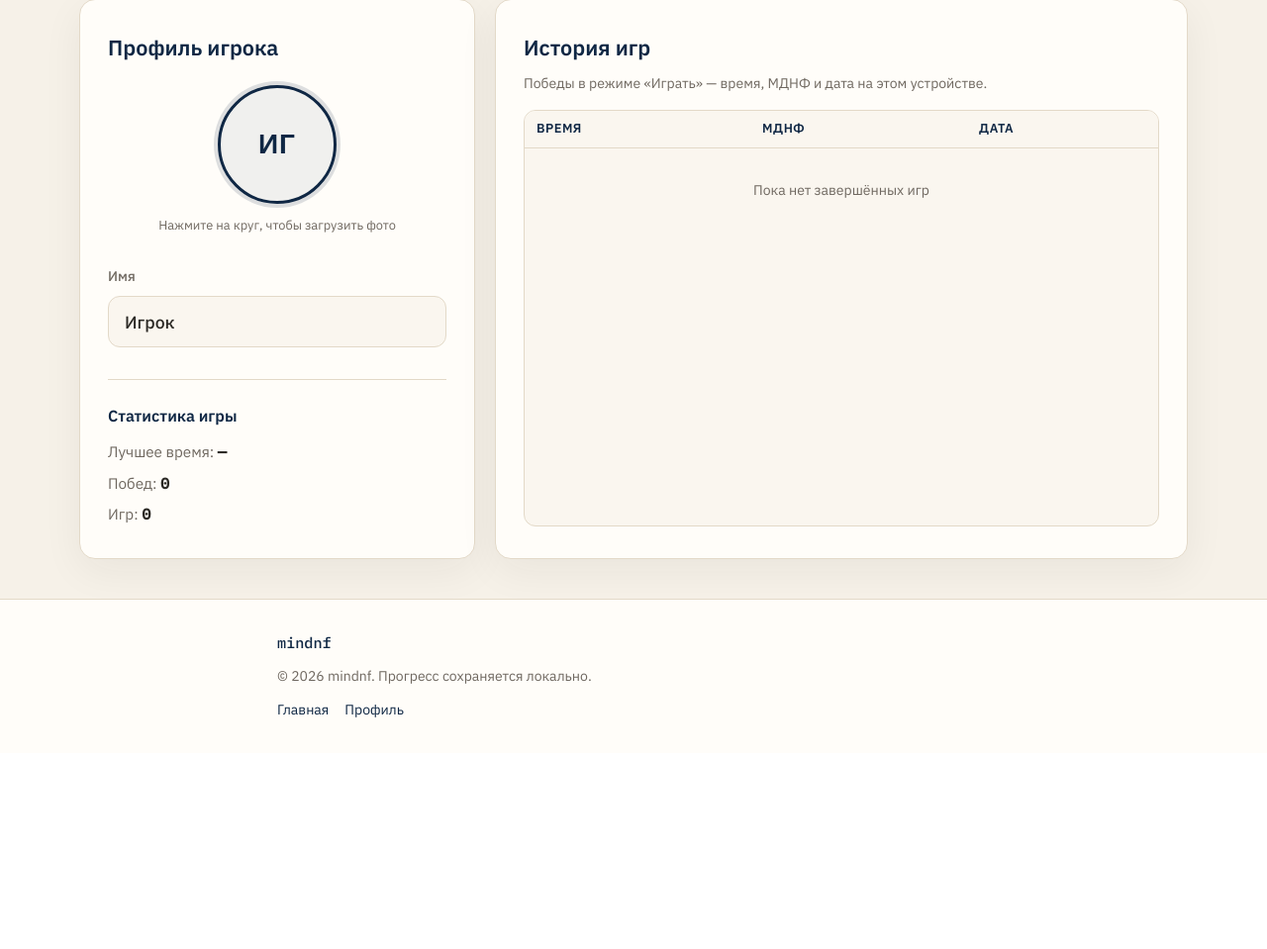
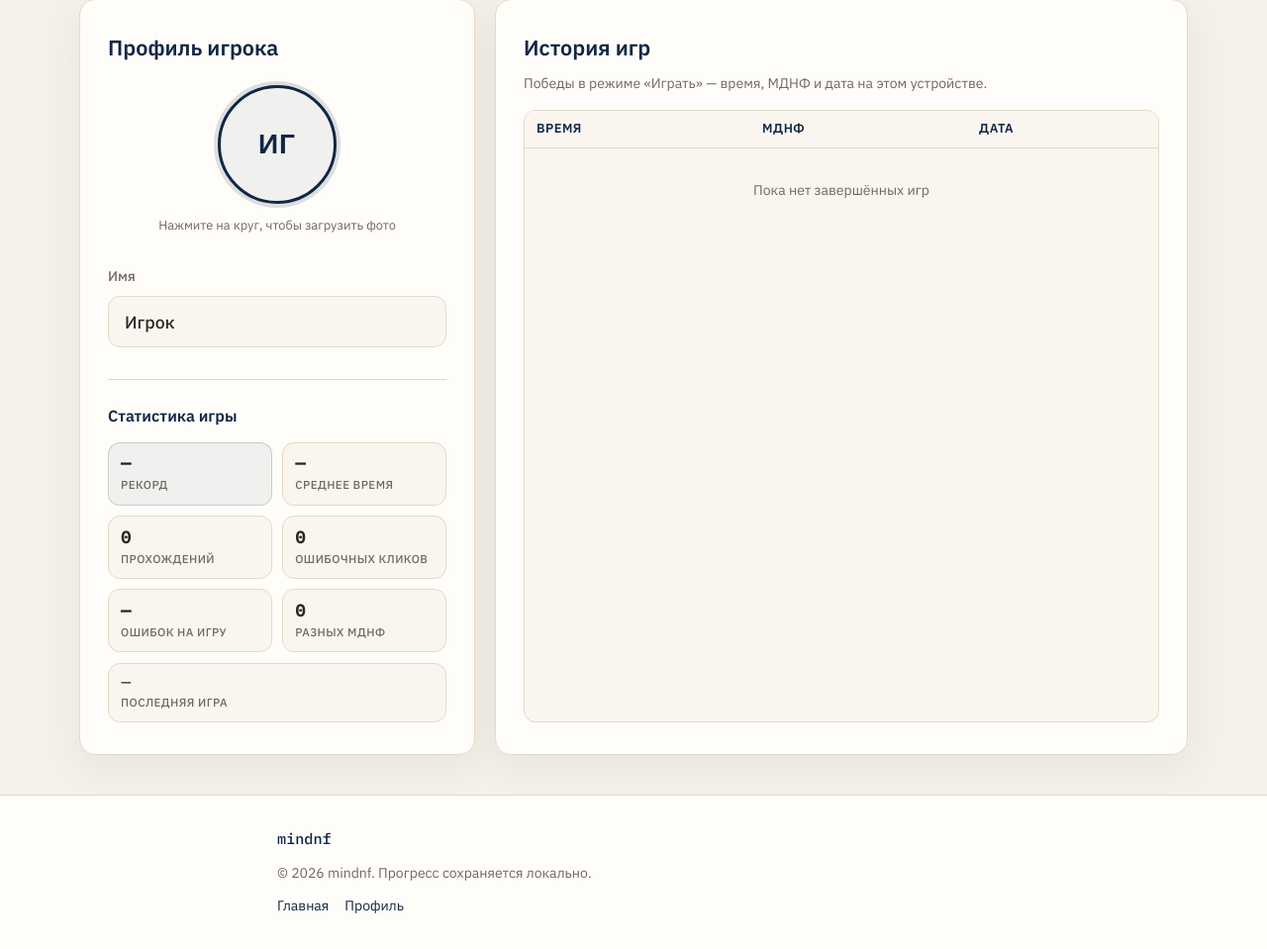
Before and after one commit to arsenykot/mindnf, a FastAPI app: page /profile in a window 1280 px wide. Shown: the part 89-1048 px from the top of the page at 99% size. Before the commit the page ends 814 px from the top, so only its background shows below. Run offline with FastAPI, Linux system fonts and the light colour scheme.

Commit message:
Added new statistic to profile

```diff
--- a/static/css/style.css
+++ b/static/css/style.css
@@ -1391,19 +1391,56 @@ body.app-workbench .site-header__link--anchors,
   font-size: 1rem;
   font-weight: 600;
   color: var(--accent);
-  margin-bottom: 0.75rem;
+  margin-bottom: 0.85rem;
 }
 
-.profile-stats__list {
-  list-style: none;
+.profile-stats__grid {
+  display: grid;
+  grid-template-columns: repeat(2, minmax(0, 1fr));
+  gap: 0.65rem;
+}
+
+.profile-stat {
   display: flex;
   flex-direction: column;
-  gap: 0.5rem;
-  font-size: 0.95rem;
+  gap: 0.2rem;
+  padding: 0.65rem 0.75rem;
+  background: var(--surface-raised);
+  border: 1px solid var(--border);
+  border-radius: var(--radius);
+}
+
+.profile-stat--highlight {
+  background: var(--accent-soft);
+  border-color: rgba(15, 39, 68, 0.18);
+}
+
+.profile-stat--highlight .profile-stat__value {
+  color: var(--accent);
+}
+
+.profile-stat--wide {
+  grid-column: 1 / -1;
+}
+
+.profile-stat__value {
+  font-family: "IBM Plex Mono", monospace;
+  font-size: 1.05rem;
+  font-weight: 600;
+  color: var(--text);
+  line-height: 1.2;
+}
+
+.profile-stat__value--small {
+  font-size: 0.85rem;
+  font-weight: 500;
+  font-family: "IBM Plex Sans", system-ui, sans-serif;
+}
+
+.profile-stat__label {
+  font-size: 0.72rem;
+  font-weight: 500;
+  text-transform: uppercase;
+  letter-spacing: 0.04em;
   color: var(--muted);
 }
-
-.profile-stats__list strong {
-  color: var(--text);
-  font-family: "IBM Plex Mono", monospace;
-}
--- a/static/js/game-store.js
+++ b/static/js/game-store.js
@@ -8,6 +8,25 @@ const DEFAULT_STATS = {
   wins: 0,
   totalFlashes: 0,
 };
+
+function isQuotaError(err) {
+  return (
+    err
+    && (err.name === "QuotaExceededError"
+      || err.name === "NS_ERROR_DOM_QUOTA_REACHED"
+      || err.code === 22
+      || err.code === 1014)
+  );
+}
+
+function setStorageItem(key, value) {
+  try {
+    localStorage.setItem(key, value);
+    return { ok: true, quotaExceeded: false };
+  } catch (err) {
+    return { ok: false, quotaExceeded: isQuotaError(err) };
+  }
+}
 
 function loadStats() {
   try {
@@ -34,8 +53,8 @@ function saveStats(stats) {
     wins: stats.wins,
     totalFlashes: stats.totalFlashes,
   };
-  localStorage.setItem(STATS_KEY, JSON.stringify(payload));
-  return payload;
+  const result = setStorageItem(STATS_KEY, JSON.stringify(payload));
+  return { saved: result.ok, stats: payload, quotaExceeded: result.quotaExceeded };
 }
 
 function loadHistory() {
@@ -68,9 +87,15 @@ function loadHistory() {
 }
 
 function saveHistory(history) {
-  const payload = history.slice(0, HISTORY_MAX);
-  localStorage.setItem(HISTORY_KEY, JSON.stringify(payload));
-  return payload;
+  let payload = history.slice(0, HISTORY_MAX);
+  let result = setStorageItem(HISTORY_KEY, JSON.stringify(payload));
+
+  while (!result.ok && result.quotaExceeded && payload.length > 1) {
+    payload = payload.slice(0, Math.max(1, Math.floor(payload.length / 2)));
+    result = setStorageItem(HISTORY_KEY, JSON.stringify(payload));
+  }
+
+  return { saved: result.ok, history: payload, quotaExceeded: result.quotaExceeded };
 }
 
 function recordWin(timeMs, mdnf = "—") {
@@ -86,8 +111,13 @@ function recordWin(timeMs, mdnf = "—") {
     mdnf: typeof mdnf === "string" && mdnf.trim() ? mdnf.trim() : "—",
     playedAt: Date.now(),
   });
-  saveHistory(history);
-  return saveStats(stats);
+  const historyResult = saveHistory(history);
+  const statsResult = saveStats(stats);
+  return {
+    ...statsResult.stats,
+    storageOk: historyResult.saved && statsResult.saved,
+    storageWarning: !historyResult.saved || !statsResult.saved,
+  };
 }
 
 function formatHistoryDate(ts) {
@@ -103,7 +133,8 @@ function formatHistoryDate(ts) {
 function recordFlash() {
   const stats = loadStats();
   stats.totalFlashes += 1;
-  return saveStats(stats);
+  const result = saveStats(stats);
+  return { ...result.stats, storageOk: result.saved };
 }
 
 function formatTime(ms) {
@@ -114,10 +145,37 @@ function formatTime(ms) {
   return `${String(min).padStart(2, "0")}:${String(sec).padStart(2, "0")}.${tenths}`;
 }
 
+function computeProfileSummary() {
+  const stats = loadStats();
+  const history = loadHistory();
+  const times = history.map((row) => row.timeMs);
+  const avgTimeMs =
+    times.length > 0 ? Math.round(times.reduce((sum, t) => sum + t, 0) / times.length) : null;
+  const flashesPerGame =
+    stats.gamesPlayed > 0
+      ? Math.round((stats.totalFlashes / stats.gamesPlayed) * 10) / 10
+      : null;
+  const uniqueMdnf = new Set(
+    history.map((row) => row.mdnf).filter((m) => m && m !== "—"),
+  ).size;
+
+  return {
+    bestTimeMs: stats.bestTimeMs,
+    avgTimeMs,
+    gamesPlayed: stats.gamesPlayed,
+    totalFlashes: stats.totalFlashes,
+    flashesPerGame,
+    lastPlayedAt: history[0]?.playedAt ?? null,
+    uniqueMdnf,
+    historyCount: history.length,
+  };
+}
+
 window.GameStore = {
   STATS_KEY,
   HISTORY_KEY,
   HISTORY_MAX,
+  setStorageItem,
   loadStats,
   saveStats,
   loadHistory,
@@ -126,4 +184,5 @@ window.GameStore = {
   recordFlash,
   formatTime,
   formatHistoryDate,
+  computeProfileSummary,
 };
--- a/static/js/profile-store.js
+++ b/static/js/profile-store.js
@@ -26,7 +26,27 @@ function saveProfile(profile) {
     name: (profile.name || DEFAULT_PROFILE.name).trim() || DEFAULT_PROFILE.name,
     avatar: profile.avatar ?? null,
   };
-  localStorage.setItem(STORAGE_KEY, JSON.stringify(payload));
+  const json = JSON.stringify(payload);
+  const result = window.GameStore?.setStorageItem
+    ? window.GameStore.setStorageItem(STORAGE_KEY, json)
+    : (() => {
+        try {
+          localStorage.setItem(STORAGE_KEY, json);
+          return { ok: true, quotaExceeded: false };
+        } catch (err) {
+          return {
+            ok: false,
+            quotaExceeded: err?.name === "QuotaExceededError" || err?.code === 22,
+          };
+        }
+      })();
+
+  if (!result.ok) {
+    if (result.quotaExceeded) {
+      throw new Error("Недостаточно места в браузере. Удалите аватар или очистите историю игр.");
+    }
+    throw new Error("Не удалось сохранить профиль.");
+  }
   return payload;
 }
 
--- a/templates/profile.html
+++ b/templates/profile.html
@@ -7,7 +7,7 @@
   <link rel="preconnect" href="https://fonts.googleapis.com">
   <link rel="preconnect" href="https://fonts.gstatic.com" crossorigin>
   <link href="https://fonts.googleapis.com/css2?family=IBM+Plex+Sans:wght@400;500;600&family=IBM+Plex+Mono:wght@400;500&display=swap" rel="stylesheet">
-  <link rel="stylesheet" href="/static/css/style.css?v=25">
+  <link rel="stylesheet" href="/static/css/style.css?v=26">
 </head>
 <body class="body--profile">
   <header class="site-header site-header--global site-header--static" id="site-header">
@@ -74,11 +74,36 @@
 
         <div class="profile-stats" id="profile-stats">
           <h2 class="profile-stats__title">Статистика игры</h2>
-          <ul class="profile-stats__list">
-            <li>Лучшее время: <strong id="profile-best-time">—</strong></li>
-            <li>Побед: <strong id="profile-wins">0</strong></li>
-            <li>Игр: <strong id="profile-games">0</strong></li>
-          </ul>
+          <div class="profile-stats__grid">
+            <div class="profile-stat profile-stat--highlight">
+              <span class="profile-stat__value" id="profile-best-time">—</span>
+              <span class="profile-stat__label">Рекорд</span>
+            </div>
+            <div class="profile-stat">
+              <span class="profile-stat__value" id="profile-avg-time">—</span>
+              <span class="profile-stat__label">Среднее время</span>
+            </div>
+            <div class="profile-stat">
+              <span class="profile-stat__value" id="profile-games">0</span>
+              <span class="profile-stat__label">Прохождений</span>
+            </div>
+            <div class="profile-stat">
+              <span class="profile-stat__value" id="profile-flashes">0</span>
+              <span class="profile-stat__label">Ошибочных кликов</span>
+            </div>
+            <div class="profile-stat">
+              <span class="profile-stat__value" id="profile-flashes-per-game">—</span>
+              <span class="profile-stat__label">Ошибок на игру</span>
+            </div>
+            <div class="profile-stat">
+              <span class="profile-stat__value" id="profile-unique-mdnf">0</span>
+              <span class="profile-stat__label">Разных МДНФ</span>
+            </div>
+            <div class="profile-stat profile-stat--wide">
+              <span class="profile-stat__value profile-stat__value--small" id="profile-last-played">—</span>
+              <span class="profile-stat__label">Последняя игра</span>
+            </div>
+          </div>
         </div>
       </div>
 
@@ -118,9 +143,9 @@
     </div>
   </footer>
 
-  <script src="/static/js/header.js?v=25"></script>
-  <script src="/static/js/game-store.js?v=25"></script>
-  <script src="/static/js/profile-store.js?v=25"></script>
-  <script src="/static/js/profile.js?v=25"></script>
+  <script src="/static/js/header.js?v=26"></script>
+  <script src="/static/js/game-store.js?v=26"></script>
+  <script src="/static/js/profile-store.js?v=26"></script>
+  <script src="/static/js/profile.js?v=26"></script>
 </body>
 </html>
```
Also changed, not shown: static/js/game.js (+16 -8 lines), static/js/profile.js (+20 -4 lines), templates/index.html (+8 -8 lines).
